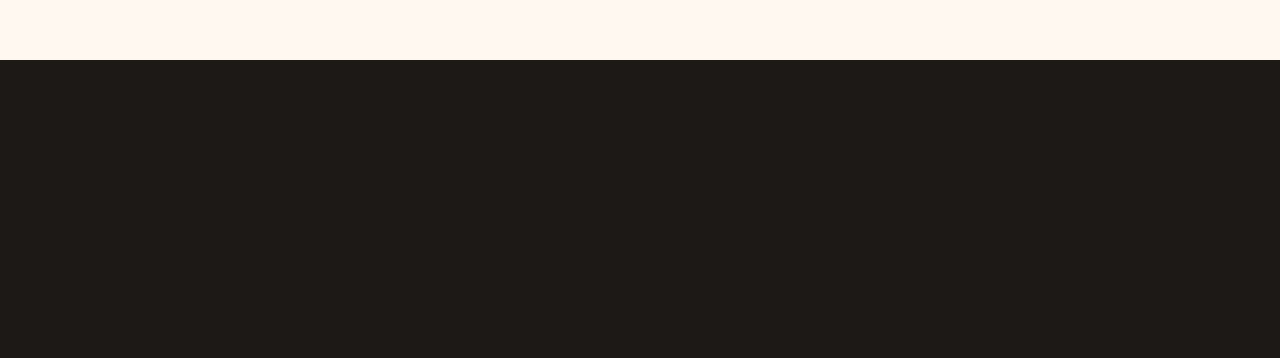
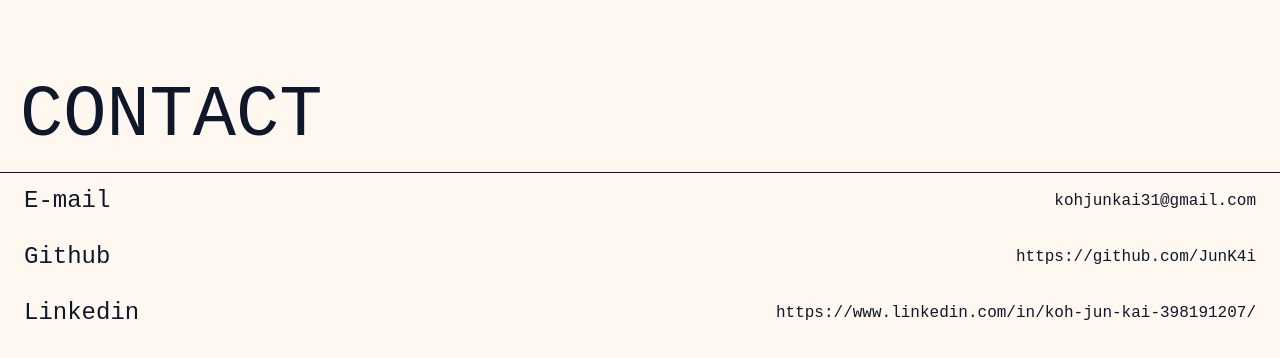
Before and after one commit to JunK4i/PortfolioWebsite, a React (Vite) app: page / in a window 1280 px wide. Shown: the part 1530-1888 px from the top of the page. Before the commit the page ends 1590 px from the top, so only its background shows below. Built offline with nearby package versions, Linux system fonts and the light colour scheme.

Commit message:
ui improvements

```diff
--- a/package.json
+++ b/package.json
@@ -18,7 +18,7 @@
     "react-responsive-carousel": "^3.2.23",
     "react-router-dom": "^6.21.1",
     "react-type-animation": "^3.2.0",
-    "vite": "^4.5.0"
+    "vite": "^4.5.1"
   },
   "devDependencies": {
     "@types/react": "^18.2.34",
--- a/src/index.css
+++ b/src/index.css
@@ -83,28 +83,6 @@ html body {
   }
 }
 
-.eye-container .eye {
-  position: relative;
-  width: 120px;
-  height: 120px;
-  display: block;
-  background: white;
-  margin: 0 20px;
-  border-radius: 50%;
-}
-
-.eye-container .eye::before {
-  content: "";
-  position: absolute;
-  width: 60px;
-  height: 60px;
-  background: black;
-  border-radius: 50%;
-  top: 25%;
-  left: 10%;
-  box-sizing: border-box;
-}
-
 .project-image {
   position: relative;
   overflow: hidden;
@@ -116,6 +94,7 @@ html body {
   height: auto;
   opacity: 30%;
 }
+
 
 .project-image:hover img{
   opacity: 80%;
--- a/src/pages/LandingPage.jsx
+++ b/src/pages/LandingPage.jsx
@@ -59,6 +59,7 @@ function LandingPage() {
           </h1>
           <TypeAnimation
             style={{
+              paddingTop: "1rem",
               whiteSpace: "pre-line",
               height: "195px",
               display: "block",
@@ -117,6 +118,33 @@ function LandingPage() {
           </li>
         </ol>
       </section>
+      <section
+        ref={contactRef}
+        className="text-slate-900 dark:text-white w-full h-screen"
+      >
+        <div className="text-7xl dark:text-amber-300 m-5">CONTACT</div>
+        <div className="dark:border-amber-300 border-slate-900 border-t"></div>
+        <div className="flex items-center justify-between px-6 py-3">
+          <div className="text-slate-900 dark:text-amber-300 pr-2 text-2xl">
+            E-mail
+          </div>
+          <div>kohjunkai31@gmail.com</div>
+        </div>
+        <div className="flex items-center justify-between px-6 py-3">
+          <div className="text-slate-900 dark:text-amber-300 pr-2 text-2xl">
+            Github
+          </div>
+          <a href="https://github.com/JunK4i">https://github.com/JunK4i</a>
+        </div>
+        <div className="flex items-center justify-between px-6 py-3">
+          <div className="text-slate-900 dark:text-amber-300 pr-2 text-2xl">
+            Linkedin
+          </div>
+          <a href="https://www.linkedin.com/in/koh-jun-kai-398191207/">
+            https://www.linkedin.com/in/koh-jun-kai-398191207/
+          </a>
+        </div>
+      </section>
     </main>
   );
 }
--- a/src/pages/ProjectGalleryPage.jsx
+++ b/src/pages/ProjectGalleryPage.jsx
@@ -13,7 +13,7 @@ function ProjectPage() {
         }}
       >
         <img className="h-auto max-w-full rounded-lg" src={cover} alt=""></img>
-        <title className="absolute inset-0 flex items-center justify-center font-sans text-5xl font-extrabold text-center">
+        <title className="dark:text-white text-slate-900 absolute inset-0 flex items-center justify-center font-sans text-5xl font-extrabold text-center">
           {title}
         </title>
         <div className="hover-lines">
@@ -27,12 +27,12 @@ function ProjectPage() {
   };
 
   return (
-    <main className="max-w-screen bg-orange-50 dark:bg-stone-900">
+    <main className="max-w-screen bg-orange-50 dark:bg-stone-900 h-screen">
       <nav>
         <NavBar />
       </nav>
       <section>
-        <div className="md:grid-cols-4 grid grid-cols-2 gap-4">
+        <div className="md:grid-cols-3 grid grid-cols-1 gap-4">
           {projects.map((project) => (
             <div>{renderCard(project.title, project.cover)}</div>
           ))}
--- a/src/pages/ProjectPage.jsx
+++ b/src/pages/ProjectPage.jsx
@@ -43,7 +43,7 @@ const ProjectPage = () => {
   };
 
   return (
-    <div className="project-container p-4">
+    <div className="bg-orange-50 dark:bg-stone-900 p-4">
       <nav>
         <NavBar />
       </nav>
@@ -97,7 +97,7 @@ const ProjectPage = () => {
         </ul>
       </div>
 
-      <div className="project-description mb-4">
+      <div className="project-description text-slate-900 dark:text-white mb-4">
         <h2 className="text-slate-900 dark:text-amber-300 text-xl font-bold">
           Description
         </h2>
```
Also changed, not shown: 1 other file (tests, documents, lock files or other folders).
